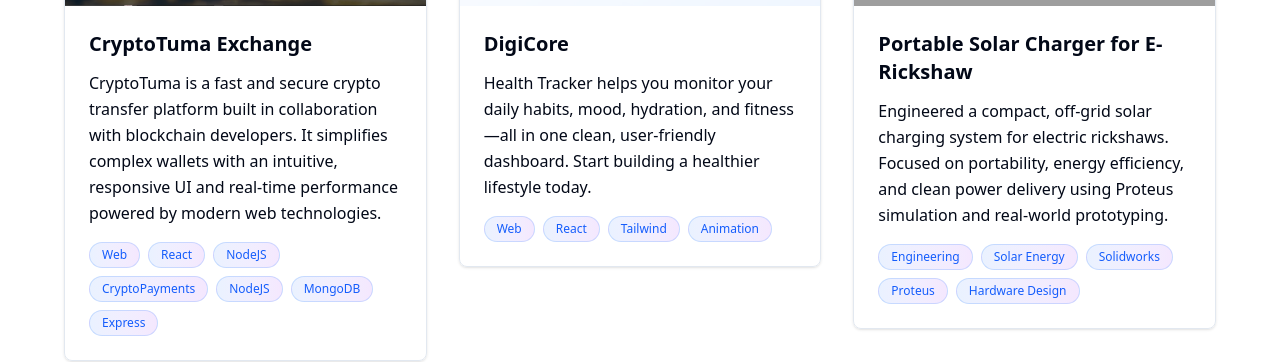
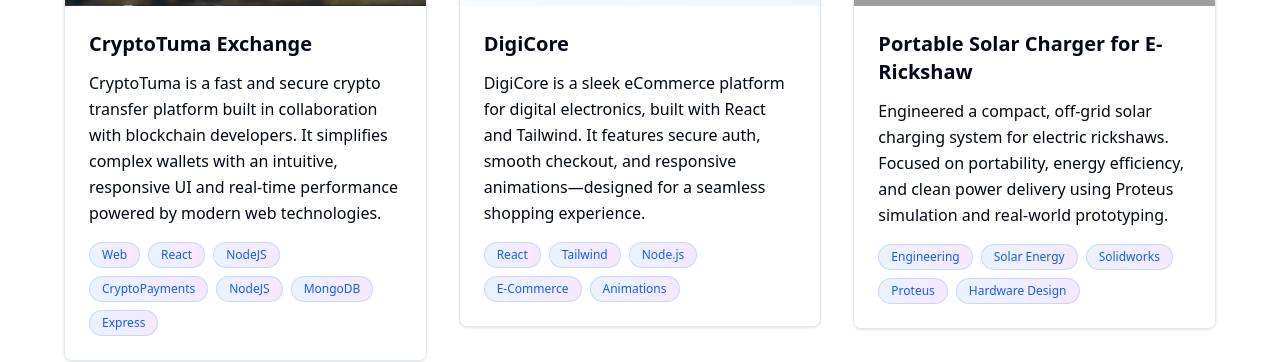
Before and after one commit to mugambilewis/MyWebsite, a React (Vite) app: page /projects in a window 1280 px wide. Shown: the part 495-857 px from the top of the page. Built offline with nearby package versions, Linux system fonts and the light colour scheme; grey boxes are pictures that could not be loaded.

Commit message:
Improvised Projects

```diff
--- a/src/components/HeroSection.jsx
+++ b/src/components/HeroSection.jsx
@@ -146,13 +146,13 @@ const HeroSection = () => {
                 </div>
 
                 {/* Floating Icons */}
-                <div className="absolute -top-3 -right-3 w-10 h-10 bg-primary/20 rounded-full flex items-center justify-center animate-bounce">
-                  <Code className="w-5 h-5 text-primary" />
+                <div className="absolute -top-3 -right-3 w-7 h-7 sm:w-9 sm:h-9 bg-primary/20 rounded-full flex items-center justify-center animate-bounce">
+                  <Code className="w-4 h-4 text-primary" />
                 </div>
-                <div className="absolute -bottom-3 -left-3 w-10 h-10 bg-accent/20 rounded-full flex items-center justify-center animate-pulse">
-                  <Star className="w-5 h-5 text-accent" />
+                <div className="absolute -bottom-3 -left-3   w-7 h-7 sm:w-9 sm:h-9 bg-accent/20 rounded-full flex items-center justify-center animate-pulse">
+                  <Star className="w-4 h-4 text-accent" />
                 </div>
-                <div className="absolute top-1/2 -right-5 w-9 h-9 bg-secondary/20 rounded-full flex items-center justify-center animate-spin">
+                <div className="absolute top-1/2 -right-5 w-7 h-7 sm:w-9 sm:h-9 bg-secondary/20 rounded-full flex items-center justify-center animate-spin">
                   <Users className="w-4 h-4 text-secondary" />
                 </div>
               </div>
--- a/src/components/ProjectsSection.jsx
+++ b/src/components/ProjectsSection.jsx
@@ -19,11 +19,11 @@ export function ProjectsSection() {
     },
     {
       title: 'DigiCore',
-      description: 'Health Tracker helps you monitor your daily habits, mood, hydration, and fitness—all in one clean, user-friendly dashboard. Start building a healthier lifestyle today.',
-      tags: ['Web', 'React', 'Tailwind', 'Animation'],
+      description: 'DigiCore is a sleek eCommerce platform for digital electronics, built with React and Tailwind. It features secure auth, smooth checkout, and responsive animations—designed for a seamless shopping experience.',
+      tags: ['React', 'Tailwind', 'Node.js', 'E-Commerce', 'Animations'],
       category: 'Web',
       image: '/DigiCore homepage.png',
-      link: 'https://www.healthawarehub.com', // ← ✅ Add this
+      link: 'https://digitalcore-e-storefront.lovable.app', // ← ✅ Add this
     },
     {
       title: 'Portable Solar Charger for E-Rickshaw',
@@ -56,14 +56,7 @@ export function ProjectsSection() {
       category: 'Design',
       image: 'https://images.unsplash.com/photo-1493397212122-2b85dda8106b?w=800&h=600&fit=crop',
     },
-    {
-      title: 'HealthTracker',
-      description: 'Track health goals, habits, and progress with seamless modern UI.',
-      tags: ['Web', 'React', 'Tailwind', 'Animation'],
-      category: 'Web',
-      image: 'https://res.cloudinary.com/drq4idzdj/image/upload/v1750895103/HealthTackerhub_cbjhcw.png',
-      link: 'https://www.healthawarehub.com', // ← ✅ Add this
-    },
+
 
     {
       title: 'Graphics Design',
```
